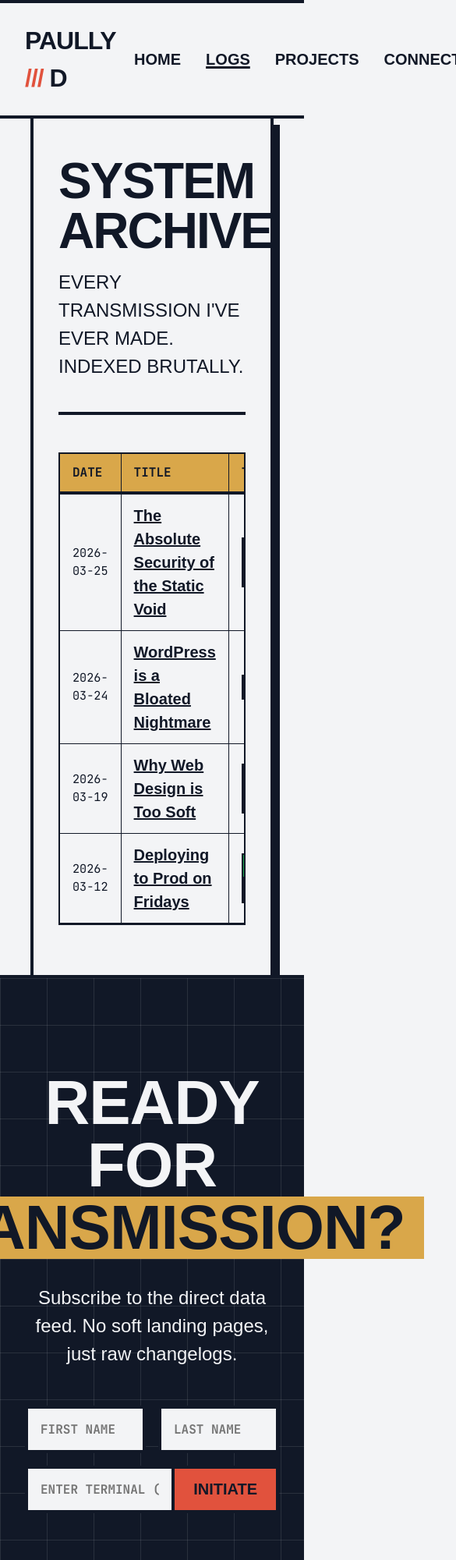
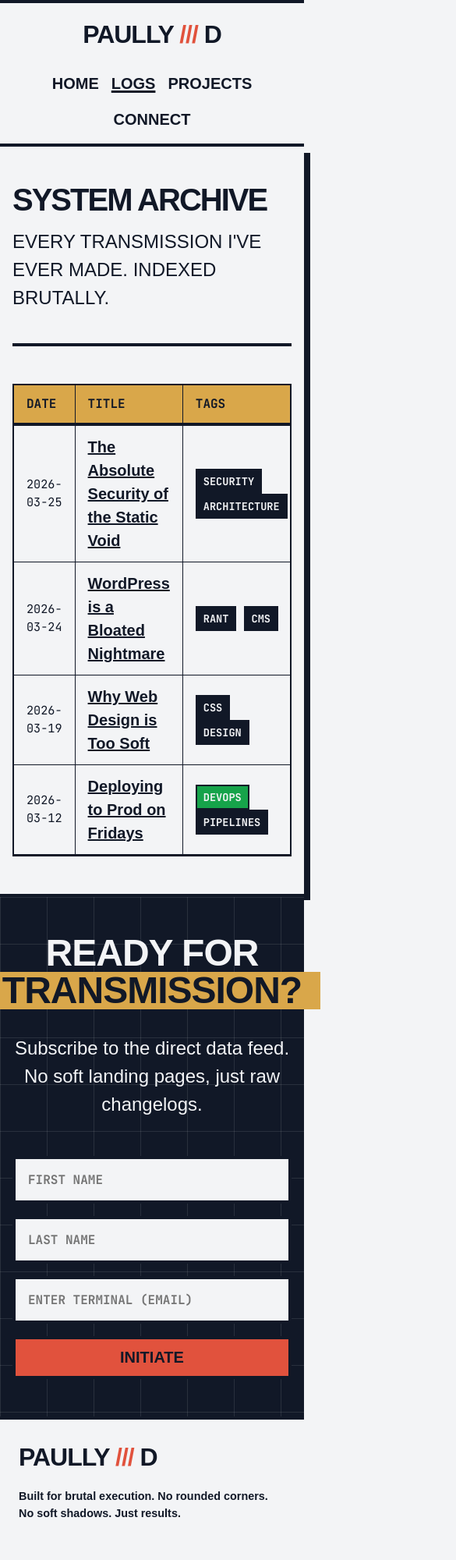
Before and after one commit to paullydca/paullyd-brutal, a website: page archive.html in a window 390 px wide. Shown: the top 2000 px of the page at 78% size, 585 px wide, since content can reach past the window. Drawn offline with Linux system fonts and the light colour scheme; a web font is replaced by a local one.

Commit message:
Implement responsive CSS media queries to stack layouts on mobile

```diff
--- a/index.css
+++ b/index.css
@@ -99,7 +99,62 @@ code, pre {
 @media (max-width: 900px) {
   .brut-grid-2, .brut-grid-3 { grid-template-columns: 1fr; }
   .brut-border-right { border-right: none; border-bottom: var(--border-blocky); }
-  .post-index-number { font-size: 8rem; }
+  .post-index-number { font-size: 6rem; }
+}
+
+@media (max-width: 768px) {
+  /* Override huge inline typography that bursts layout */
+  *[style*="font-size: 8rem"] { font-size: 4rem !important; line-height: 0.9 !important; letter-spacing: -2px !important; }
+  *[style*="font-size: 5rem"] { font-size: 3rem !important; }
+  *[style*="font-size: 4rem"] { font-size: 2.5rem !important; }
+  *[style*="font-size: 3rem"] { font-size: 2rem !important; }
+
+  /* Container adjustments */
+  .brut-container {
+    width: 100%;
+    border-left: none;
+    border-right: none;
+    padding: var(--space-16);
+  }
+
+  /* Nav and Header stacking */
+  .brut-nav {
+    flex-direction: column !important;
+    align-items: center !important;
+    padding: var(--space-16) !important;
+    gap: var(--space-24) !important;
+    text-align: center;
+  }
+  .brut-nav > div {
+    justify-content: center !important;
+    flex-wrap: wrap !important;
+    gap: var(--space-16) !important;
+  }
+
+  /* Padding adjustments to avoid horizontal squeeze */
+  *[style*="padding: var(--space-48)"] { padding: var(--space-24) !important; }
+  *[style*="padding: 120px"] { padding: var(--space-48) var(--space-16) !important; }
+
+  /* Newsletter Form Stacking */
+  form.sendfox-form > div {
+    flex-direction: column !important;
+  }
+  form.sendfox-form > div[style*="border: var(--border-blocky)"] {
+    border: none !important;
+    background: transparent !important;
+    gap: var(--space-16) !important;
+  }
+  form.sendfox-form > div[style*="border: var(--border-blocky)"] > input {
+    border: var(--border-blocky) !important;
+  }
+  form.sendfox-form > div[style*="border: var(--border-blocky)"] > button {
+    border: var(--border-blocky) !important;
+    width: 100%;
+  }
+
+  /* Footer adjustments */
+  footer *[style*="max-width: 250px"] { max-width: 100% !important; }
+  footer.brut-grid-3 { gap: var(--space-32) !important; }
 }
 
 /* --- Buttons --- */
```
